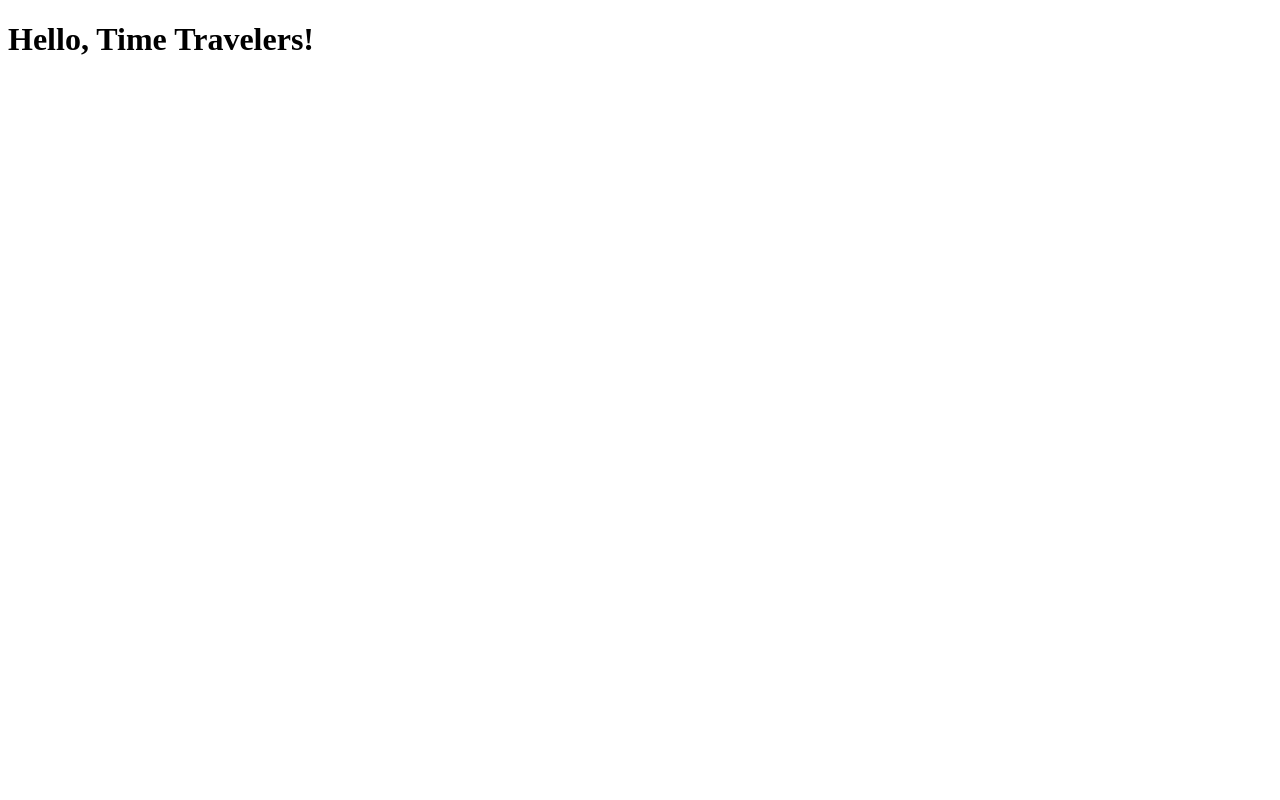
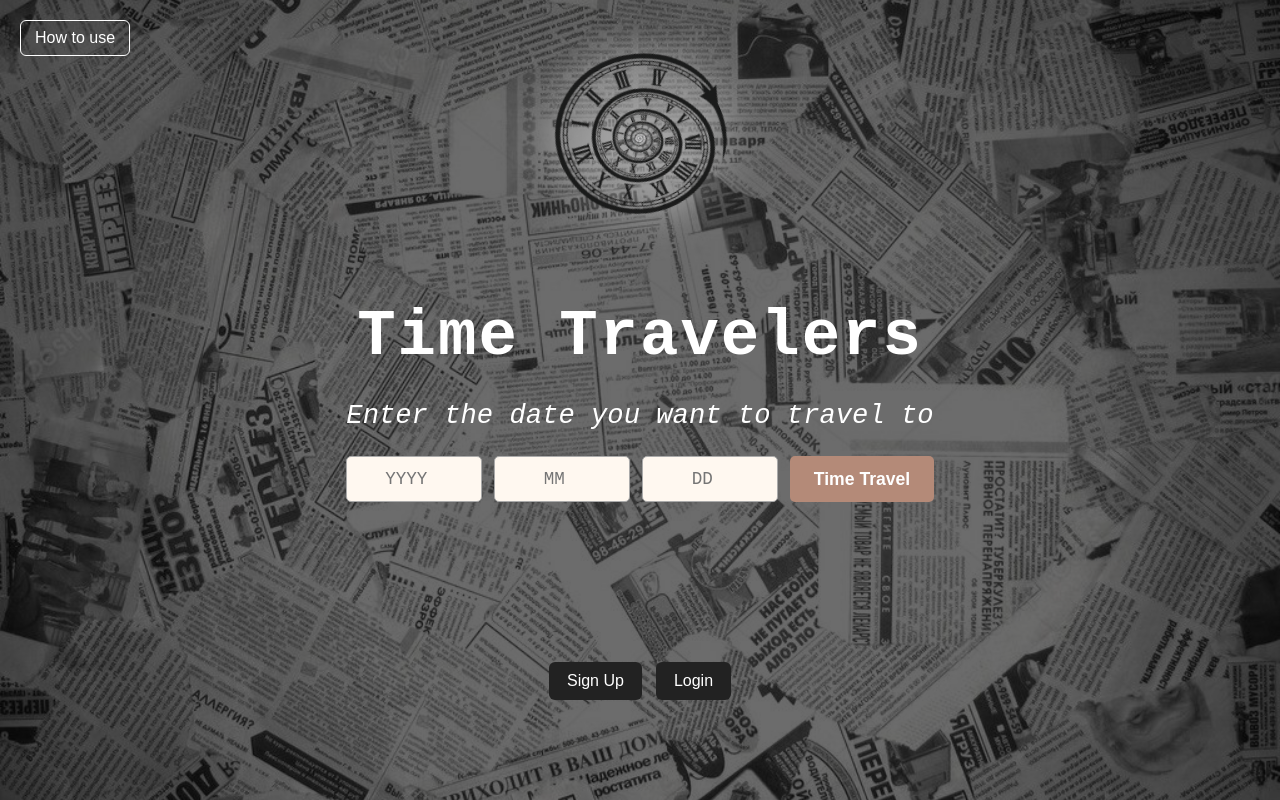
Before and after one commit to JunheePark0224/TimeTravelers, a React (Create React App) app in the folder frontend/: page / in a window 1280 px wide. Built offline with nearby package versions, Linux system fonts and the light colour scheme.

Commit message:
Build initial home page

```diff
--- a/frontend/src/App.js
+++ b/frontend/src/App.js
@@ -1,11 +1,8 @@
 import React from 'react';
+import HomePage from './HomePage/HomePage';
 
 function App() {
-  return (
-    <div>
-      <h1>Hello, Time Travelers!</h1>
-    </div>
-  );
+  return <HomePage />;
 }
 
 export default App;
--- /dev/null
+++ b/frontend/src/HomePage/HomePage.css
@@ -0,0 +1,238 @@
+/* 기본 설정 */
+body, html {
+    margin: 0;
+    padding: 0;
+    height: 100%;
+    font-family: 'Courier New', Courier, monospace;
+  }
+
+  /* 메인 컨테이너 */
+  .home-container {
+    position: relative;
+    width: 100vw;
+    height: 100vh;
+    background-position: center center;
+    background-repeat: no-repeat;
+    background-size: cover;
+    display: flex;
+    justify-content: center;
+    align-items: center;
+    flex-direction: column;
+    overflow: hidden;
+  }
+
+  /* 어두운 오버레이 */
+  .overlay {
+    position: absolute;
+    width: 100%;
+    height: 100%;
+    background: rgba(10, 10, 10, 0.6);
+    z-index: 1;
+  }
+
+  /* 로고: 초기 중앙 상태 (크고 빠르게 회전) */
+  .logo-start {
+    position: absolute;
+    top: 50%;
+    left: 50%;
+    width: 130px;
+    transform: translate(-50%, -50%) scale(2);
+    animation: spinFast 8s linear infinite;
+    z-index: 2;
+    filter: drop-shadow(0 0 10px white);
+    transition: all 2s ease-in-out;
+  }
+
+  /* 로고: 이동 중 (작아지며 상단으로 올라감) */
+  .logo-moving {
+    position: absolute;
+    top: 130px;
+    left: 50%;
+    width: 100px;
+    transform: translateX(-50%) scale(1);
+    animation: spinFast 8s linear infinite;
+    z-index: 2;
+    filter: drop-shadow(0 0 10px white);
+    transition: all 2s ease-in-out;
+  }
+
+  /* 로고: 최종 상단 상태 */
+  .logo-final {
+    position: absolute;
+    top: 130px;
+    left: 50%;
+    width: 100px;
+    transform: translateX(-50%) scale(1);
+    animation: spinFast 8s linear infinite;
+    z-index: 2;
+    filter: drop-shadow(0 0 10px white);
+  }
+
+  /* 빠른 회전 애니메이션 */
+  @keyframes spinFast {
+    0% { transform: translate(-50%, -50%) scale(2) rotate(0deg); }
+    100% { transform: translate(-50%, -50%) scale(2) rotate(360deg); }
+  }
+
+  /* 콘텐츠 영역 */
+  .content {
+    position: relative;
+    z-index: 2;
+    text-align: center;
+    color: #fff;
+    max-width: 700px;
+    margin-top: -40px;
+  }
+
+  /* 타이틀 */
+  .title {
+    font-size: 4rem;
+    margin-bottom: 10px;
+    letter-spacing: 2px;
+  }
+
+  /* 서브 타이틀 */
+  .subtitle {
+    font-size: 1.7rem;
+    margin-bottom: 25px;
+    font-style: italic;
+    color: #ffffff;
+  }
+
+  /* 날짜 입력 폼 */
+  .date-form {
+    display: flex;
+    gap: 12px;
+    justify-content: center;
+    flex-wrap: wrap;
+  }
+
+  /* 날짜 입력창 */
+  .date-form input {
+    width: 110px;
+    padding: 12px;
+    background: #fff8f0;
+    border: 1px solid #aaa;
+    border-radius: 5px;
+    font-family: inherit;
+    font-size: 1.1rem;
+    text-align: center;
+  }
+
+  /* 제출 버튼 */
+  .date-form button {
+    padding: 12px 24px;
+    font-size: 1.1rem;
+    font-weight: bold;
+    border: none;
+    background: #b48a78;
+    color: #fff;
+    border-radius: 5px;
+    cursor: pointer;
+    transition: transform 0.3s ease;
+  }
+
+  .date-form button:hover {
+    transform: scale(1.05);
+    background: #9b6c58;
+  }
+
+  /* How to use 버튼 */
+  .how-button {
+    position: absolute;
+    top: 20px;
+    left: 20px;
+    background: transparent;
+    color: white;
+    border: 1px solid white;
+    padding: 8px 14px;
+    font-size: 1rem;
+    border-radius: 6px;
+    z-index: 3;
+    cursor: pointer;
+    transition: background 0.3s;
+  }
+
+  .how-button:hover {
+    background: rgba(255, 255, 255, 0.1);
+  }
+
+  /* 모달 창 */
+  .modal {
+    position: fixed;
+    top: 0;
+    left: 0;
+    width: 100%;
+    height: 100%;
+    backdrop-filter: blur(4px);
+    background: rgba(0, 0, 0, 0.4);
+    z-index: 10;
+    display: flex;
+    justify-content: center;
+    align-items: center;
+  }
+
+  /* 모달 컨텐츠 */
+  .modal-content {
+    background: #fff8f0;
+    padding: 30px;
+    border-radius: 10px;
+    text-align: center;
+    max-width: 400px;
+    box-shadow: 0 0 10px #000;
+  }
+
+  .modal-content button {
+    margin-top: 20px;
+    padding: 10px 20px;
+    background: #333;
+    color: #fff;
+    border: none;
+    border-radius: 6px;
+    cursor: pointer;
+  }
+
+  .modal-content button:hover {
+    background: #555;
+  }
+
+  /* 로그인 / 회원가입 버튼 */
+  .auth-buttons {
+    position: absolute;
+    bottom: 100px;
+    display: flex;
+    gap: 14px;
+    justify-content: center;
+    z-index: 3;
+  }
+
+  .auth-buttons button {
+    padding: 10px 18px;
+    font-size: 1rem;
+    background: #222;
+    color: white;
+    border: none;
+    border-radius: 6px;
+    cursor: pointer;
+  }
+
+  .auth-buttons button:hover {
+    background: #444;
+  }
+
+  /* 요소들 순차 페이드 인 + 위로 올라오기 */
+  .fade-in-delayed {
+    opacity: 0;
+    animation: fadeInUp 1.5s ease-out forwards;
+  }
+
+  @keyframes fadeInUp {
+    from {
+      opacity: 0;
+      transform: translateY(20px);
+    }
+    to {
+      opacity: 1;
+      transform: translateY(0);
+    }
+  }
--- /dev/null
+++ b/frontend/src/HomePage/HomePage.js
@@ -0,0 +1,75 @@
+import React, { useEffect, useState } from 'react';
+import './HomePage.css';
+
+function HomePage() {
+  const [logoPhase, setLogoPhase] = useState('start'); // 'start' -> 'moving' -> 'done'
+  const [showContent, setShowContent] = useState(false);
+  const [showHowTo, setShowHowTo] = useState(false);
+
+  useEffect(() => {
+    const timer1 = setTimeout(() => setLogoPhase('moving'), 1000); // 1초 후 이동 시작
+    const timer2 = setTimeout(() => setShowContent(true), 1500);   // 1.5초 후 콘텐츠 페이드 인
+    const timer3 = setTimeout(() => setLogoPhase('done'), 6000);   // 3초 후 로고 이동 완료 처리
+
+    return () => {
+      clearTimeout(timer1);
+      clearTimeout(timer2);
+      clearTimeout(timer3);
+    };
+  }, []);
+
+  return (
+    <div
+      className="home-container"
+      style={{ backgroundImage: `url(/background.png)` }}
+    >
+      <div className="overlay" />
+
+      {showContent && (
+        <button className="how-button fade-in-delayed" onClick={() => setShowHowTo(true)}>
+          How to use
+        </button>
+      )}
+
+      {showHowTo && (
+        <div className="modal">
+          <div className="modal-content">
+            <h2>📜 How to Use</h2>
+            <p>1. Enter any date you want to travel to.</p>
+            <p>2. Press 'Time Travel' to see that day's world.</p>
+            <p>3. Log in to save your historical journeys!</p>
+            <button onClick={() => setShowHowTo(false)}>Close</button>
+          </div>
+        </div>
+      )}
+
+      <img
+        src="/clock-logo.png"
+        alt="Time Travelers Logo"
+        className={`logo ${logoPhase === 'start' ? 'logo-start' : logoPhase === 'moving' ? 'logo-moving' : 'logo-final'}`}
+      />
+
+      {showContent && (
+        <div className="content fade-in-delayed">
+          <h1 className="title">Time Travelers</h1>
+          <p className="subtitle">Enter the date you want to travel to</p>
+          <form className="date-form">
+            <input type="number" placeholder="YYYY" min="1900" max="2099" />
+            <input type="number" placeholder="MM" min="1" max="12" />
+            <input type="number" placeholder="DD" min="1" max="31" />
+            <button type="submit">Time Travel</button>
+          </form>
+        </div>
+      )}
+
+      {showContent && (
+        <div className="auth-buttons fade-in-delayed">
+          <button onClick={() => alert('Sign up coming soon!')}>Sign Up</button>
+          <button onClick={() => alert('Login coming soon!')}>Login</button>
+        </div>
+      )}
+    </div>
+  );
+}
+
+export default HomePage;
```
Also changed, not shown: frontend/public/background.png (added), frontend/public/clock-logo.png (added).
